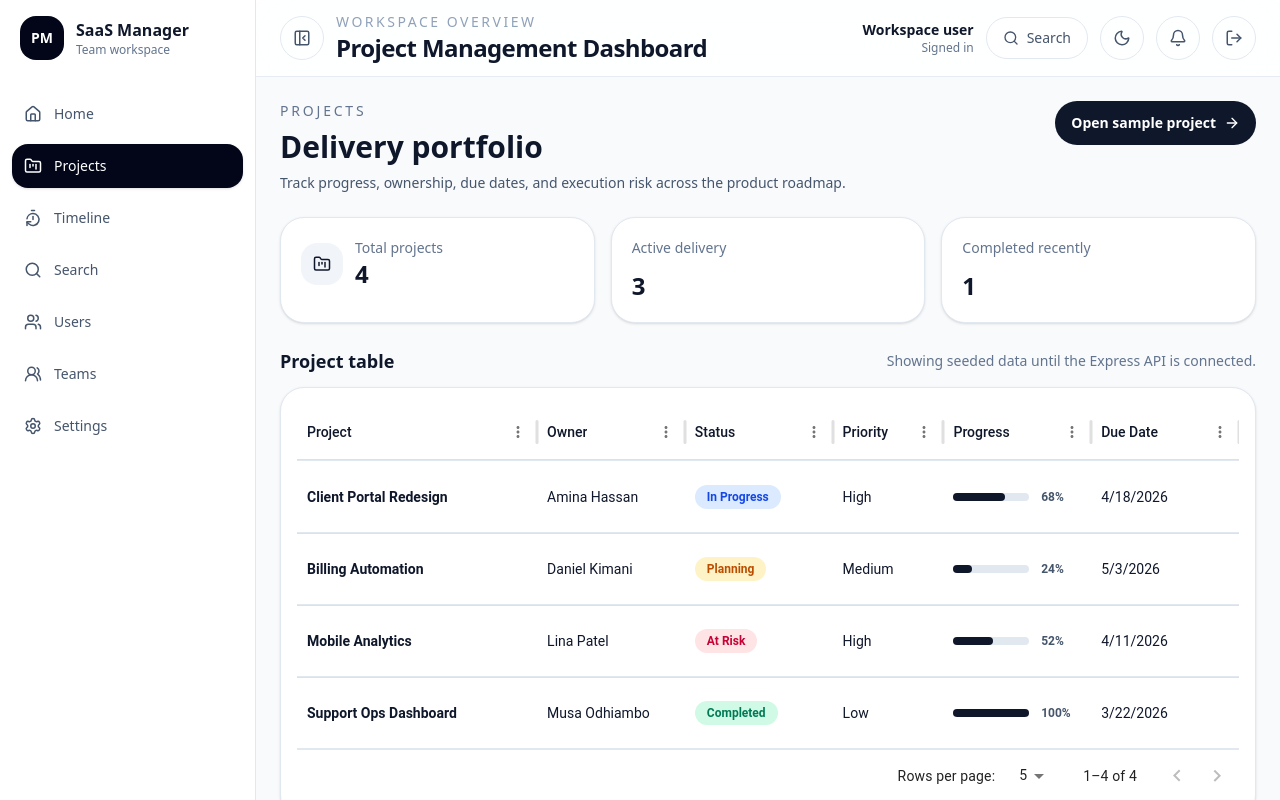
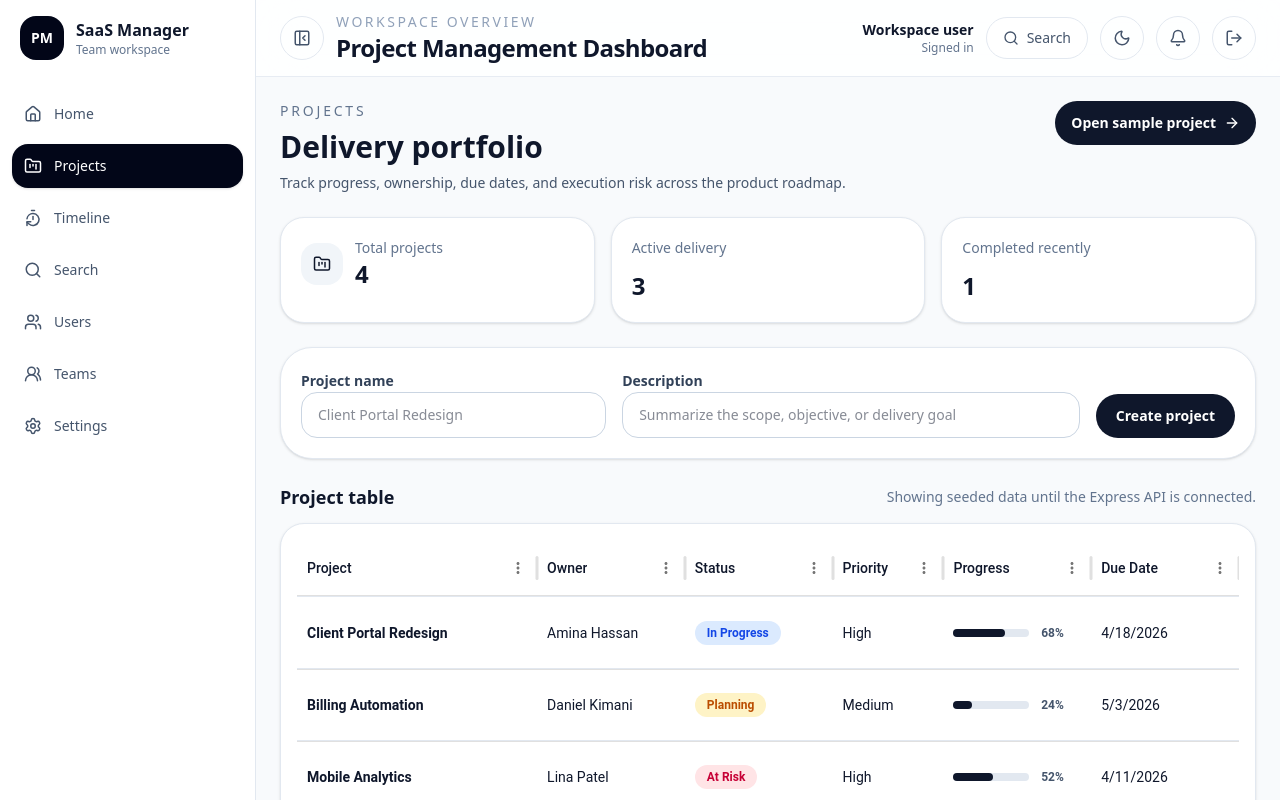
Before and after one commit to Elijah-cod/SaaS-Management-Tool, a Next.js app in the folder client/: page /projects in a window 1280 px wide. Shown: the top 800 px of the page. Built offline with nearby package versions, Linux system fonts and the light colour scheme; no server answers.

Commit message:
feat(client): add project creation flow and guard task composer for empty workspaces

```diff
--- a/client/src/app/(dashboard)/projects/page.tsx
+++ b/client/src/app/(dashboard)/projects/page.tsx
@@ -1,12 +1,23 @@
 "use client";
 
 import Link from "next/link";
+import { useState } from "react";
 import { ArrowRight, FolderKanban } from "lucide-react";
 import ProjectsDataGrid from "@/components/ProjectsDataGrid";
-import { useGetProjectsQuery } from "@/app/state/api";
+import {
+  useCreateProjectMutation,
+  useGetProjectsQuery,
+} from "@/app/state/api";
 
 export default function ProjectsPage() {
   const { data: projects = [], isLoading, isFetching } = useGetProjectsQuery();
+  const [createProject] = useCreateProjectMutation();
+  const [projectName, setProjectName] = useState("");
+  const [projectDescription, setProjectDescription] = useState("");
+  const [isCreatingProject, setIsCreatingProject] = useState(false);
+  const [createProjectError, setCreateProjectError] = useState<string | null>(
+    null
+  );
 
   const activeProjects = projects.filter(
     (project) => project.status !== "Completed"
@@ -14,6 +25,32 @@ export default function ProjectsPage() {
   const completedProjects = projects.filter(
     (project) => project.status === "Completed"
   ).length;
+
+  const handleCreateProject = async (event: React.FormEvent<HTMLFormElement>) => {
+    event.preventDefault();
+
+    if (!projectName.trim()) {
+      return;
+    }
+
+    setIsCreatingProject(true);
+    setCreateProjectError(null);
+
+    try {
+      await createProject({
+        name: projectName.trim(),
+        description: projectDescription.trim() || undefined,
+      }).unwrap();
+
+      setProjectName("");
+      setProjectDescription("");
+    } catch (error) {
+      console.error("Failed to create project", error);
+      setCreateProjectError("We couldn't create that project. Please try again.");
+    } finally {
+      setIsCreatingProject(false);
+    }
+  };
 
   return (
     <section className="space-y-6">
@@ -66,6 +103,49 @@ export default function ProjectsPage() {
         </article>
       </div>
 
+      <form
+        onSubmit={handleCreateProject}
+        className="grid gap-4 rounded-[2rem] border border-slate-200 bg-white p-5 shadow-sm dark:border-slate-800 dark:bg-slate-900 lg:grid-cols-[1.2fr_1.8fr_auto]"
+      >
+        <label className="space-y-2">
+          <span className="text-sm font-semibold text-slate-700 dark:text-slate-200">
+            Project name
+          </span>
+          <input
+            value={projectName}
+            onChange={(event) => setProjectName(event.target.value)}
+            className="w-full rounded-2xl border border-slate-300 bg-white px-4 py-3 text-sm text-slate-900 outline-none transition focus:border-slate-500 dark:border-slate-700 dark:bg-slate-950 dark:text-white"
+            placeholder="Client Portal Redesign"
+            required
+          />
+        </label>
+        <label className="space-y-2">
+          <span className="text-sm font-semibold text-slate-700 dark:text-slate-200">
+            Description
+          </span>
+          <input
+            value={projectDescription}
+            onChange={(event) => setProjectDescription(event.target.value)}
+            className="w-full rounded-2xl border border-slate-300 bg-white px-4 py-3 text-sm text-slate-900 outline-none transition focus:border-slate-500 dark:border-slate-700 dark:bg-slate-950 dark:text-white"
+            placeholder="Summarize the scope, objective, or delivery goal"
+          />
+        </label>
+        <div className="flex items-end">
+          <button
+            type="submit"
+            disabled={isCreatingProject}
+            className="inline-flex w-full items-center justify-center rounded-full bg-slate-900 px-5 py-3 text-sm font-semibold text-white transition hover:bg-slate-700 disabled:cursor-not-allowed disabled:opacity-60 dark:bg-white dark:text-slate-950 dark:hover:bg-slate-200"
+          >
+            {isCreatingProject ? "Creating..." : "Create project"}
+          </button>
+        </div>
+        {createProjectError ? (
+          <p className="text-sm font-medium text-rose-600 dark:text-rose-300 lg:col-span-3">
+            {createProjectError}
+          </p>
+        ) : null}
+      </form>
+
       <div className="space-y-3">
         <div className="flex items-center justify-between">
           <h3 className="text-lg font-semibold">Project table</h3>
--- a/client/src/app/layout.tsx
+++ b/client/src/app/layout.tsx
@@ -1,5 +1,6 @@
 // src/app/layout.tsx
 import type { Metadata } from "next";
+import { auth } from "@/auth";
 import "./globals.css";
 import StoreProvider from "./redux";
 
@@ -8,15 +9,17 @@ export const metadata: Metadata = {
   description: "Full-stack project management dashboard",
 };
 
-export default function RootLayout({
+export default async function RootLayout({
   children,
 }: {
   children: React.ReactNode;
 }) {
+  const session = await auth();
+
   return (
     <html lang="en" suppressHydrationWarning>
       <body className="min-h-screen bg-[var(--background)] text-[var(--foreground)] antialiased">
-        <StoreProvider>{children}</StoreProvider>
+        <StoreProvider session={session}>{children}</StoreProvider>
       </body>
     </html>
   );
--- a/client/src/app/redux.tsx
+++ b/client/src/app/redux.tsx
@@ -1,6 +1,7 @@
 "use client";
 
 import { useEffect, useState } from "react";
+import type { Session } from "next-auth";
 import { SessionProvider, useSession } from "next-auth/react";
 import { Provider } from "react-redux";
 import { setAccessToken, setAuthStatus } from "@/app/state";
@@ -32,14 +33,16 @@ function SessionTokenBridge() {
 }
 
 export default function StoreProvider({
+  session,
   children,
 }: {
+  session: Session | null;
   children: React.ReactNode;
 }) {
   const [store] = useState(makeStore);
 
   return (
-    <SessionProvider>
+    <SessionProvider session={session}>
       <Provider store={store}>
         <SessionTokenBridge />
         {children}
--- a/client/src/components/HomeBoard.tsx
+++ b/client/src/components/HomeBoard.tsx
@@ -8,6 +8,7 @@ import {
   type DropResult,
 } from "@hello-pangea/dnd";
 import { GripVertical, Plus } from "lucide-react";
+import Link from "next/link";
 import { useSession } from "next-auth/react";
 import TaskDetailsSheet from "@/components/TaskDetailsSheet";
 import {
@@ -380,15 +381,32 @@ export default function HomeBoard() {
         </div>
         <button
           type="button"
+          disabled={projects.length === 0}
           onClick={() => setIsComposerOpen((current) => !current)}
-          className="inline-flex items-center justify-center gap-2 rounded-full bg-slate-950 px-5 py-3 text-sm font-semibold text-white transition hover:bg-slate-700 dark:bg-white dark:text-slate-950 dark:hover:bg-slate-200"
+          className="inline-flex items-center justify-center gap-2 rounded-full bg-slate-950 px-5 py-3 text-sm font-semibold text-white transition hover:bg-slate-700 disabled:cursor-not-allowed disabled:opacity-50 dark:bg-white dark:text-slate-950 dark:hover:bg-slate-200"
         >
           <Plus size={16} />
           New task
         </button>
       </div>
 
-      {isComposerOpen ? (
+      {projects.length === 0 ? (
+        <div className="mb-6 rounded-[2rem] border border-amber-200 bg-amber-50 px-5 py-4 text-sm text-amber-900 dark:border-amber-900/60 dark:bg-amber-950/40 dark:text-amber-100">
+          <p className="font-semibold">Create a project before adding tasks.</p>
+          <p className="mt-1">
+            This workspace does not have any projects yet, so new tasks do not
+            have a valid destination.
+          </p>
+          <Link
+            href="/projects"
+            className="mt-3 inline-flex items-center rounded-full border border-amber-300 px-4 py-2 font-semibold transition hover:bg-amber-100 dark:border-amber-800 dark:hover:bg-amber-900/40"
+          >
+            Go to Projects
+          </Link>
+        </div>
+      ) : null}
+
+      {isComposerOpen && projects.length > 0 ? (
         <form
           onSubmit={handleCreateTask}
           className="mb-6 grid gap-4 rounded-[2rem] border border-white/60 bg-white/80 p-5 shadow-[0_20px_60px_-24px_rgba(15,23,42,0.25)] backdrop-blur dark:border-slate-800/80 dark:bg-slate-900/75 md:grid-cols-2"
--- a/client/src/components/Navbar.tsx
+++ b/client/src/components/Navbar.tsx
@@ -21,7 +21,7 @@ import { useAppDispatch, useAppSelector } from "@/lib/hooks";
 
 export default function Navbar() {
   const dispatch = useAppDispatch();
-  const { data: session } = useSession();
+  const { data: session, status } = useSession();
   const isDarkMode = useAppSelector((state) => state.global.isDarkMode);
   const isSidebarCollapsed = useAppSelector(
     (state) => state.global.isSidebarCollapsed
@@ -64,10 +64,14 @@ export default function Navbar() {
         <div className="flex items-center gap-2 md:gap-3">
           <div className="hidden text-right md:block">
             <p className="text-sm font-semibold text-slate-900 dark:text-white">
-              {session?.user.name ?? "Workspace user"}
+              {status === "loading"
+                ? "Loading workspace..."
+                : session?.user.name ?? "Workspace user"}
             </p>
             <p className="text-xs text-slate-500 dark:text-slate-400">
-              {session?.user.role ?? "Signed in"}
+              {status === "loading"
+                ? "Syncing session"
+                : session?.user.role ?? "Signed in"}
             </p>
           </div>
           <Link
```
